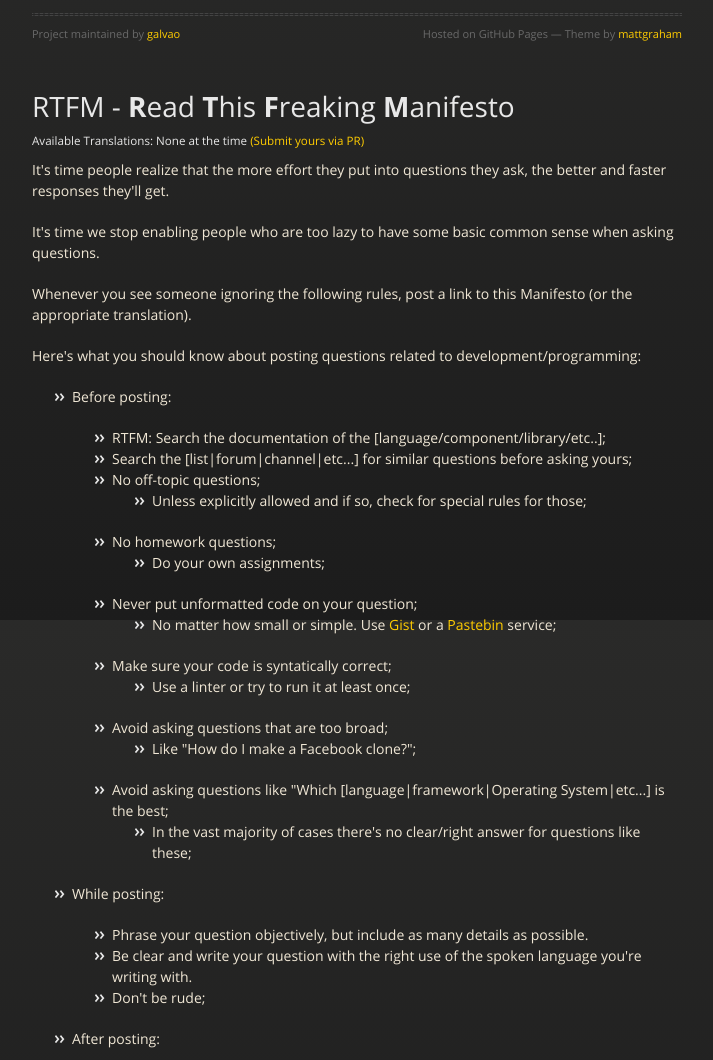
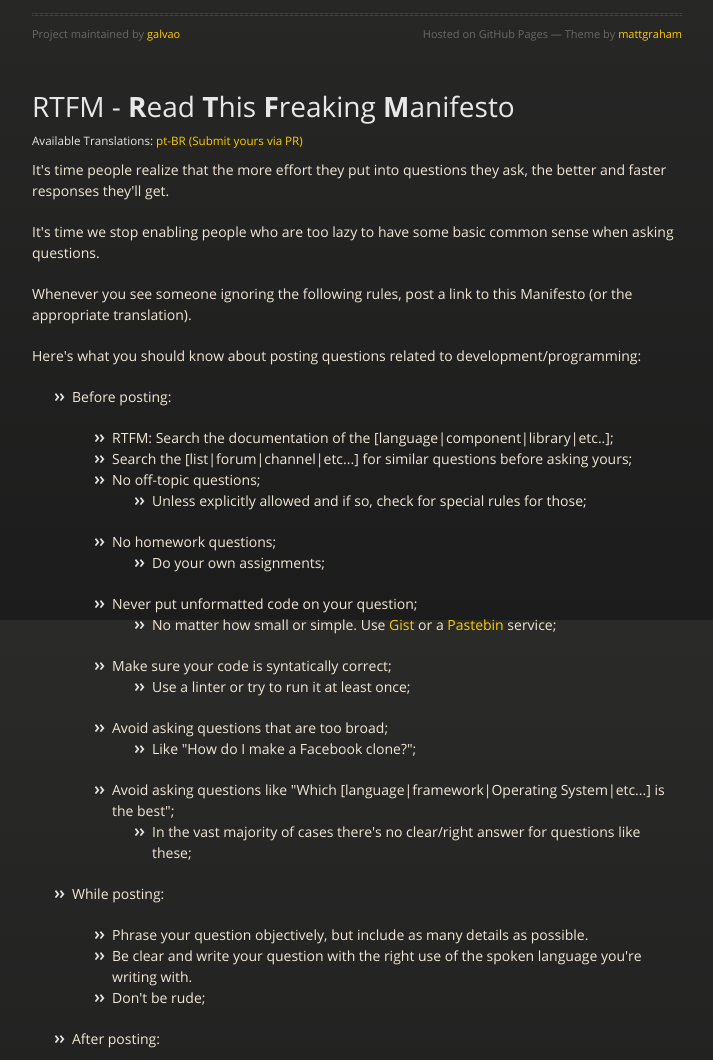
Before and after one commit to galvao/RTFM, a plain HTML site: page index.html in a window 1280 px wide. Shown: the part 180-1240 px from the top of the page, without its empty margins (283-996 px from the left). Drawn offline with nearby package versions, Linux system fonts and the light colour scheme.

```diff
--- a/index.html
+++ b/index.html
@@ -42,7 +42,7 @@
 <a id="rtfm---read-this-freaking-manifesto" class="anchor" href="#rtfm---read-this-freaking-manifesto" aria-hidden="true"><span class="octicon octicon-link"></span></a>RTFM - <strong>R</strong>ead <strong>T</strong>his <strong>F</strong>reaking <strong>M</strong>anifesto</h1>
 
 <h5>
-<a id="available-translations-none-at-the-time-submit-yours-via-pr" class="anchor" href="#available-translations-none-at-the-time-submit-yours-via-pr" aria-hidden="true"><span class="octicon octicon-link"></span></a>Available Translations: None at the time <a href="https://github.com/galvao/RTFM">(Submit yours via PR)</a>
+<a id="available-translations-pt-br-submit-yours-via-pr" class="anchor" href="#available-translations-pt-br-submit-yours-via-pr" aria-hidden="true"><span class="octicon octicon-link"></span></a>Available Translations: <a href="https://github.com/galvao/RTFM/tree/master/pt/BR">pt-BR</a> <a href="https://github.com/galvao/RTFM">(Submit yours via PR)</a>
 </h5>
 
 <p>It's time people realize that the more effort they put into questions they ask, the better and faster responses they'll get.</p>
@@ -58,7 +58,7 @@
 <p>Before posting:</p>
 
 <ul>
-<li>RTFM: Search the documentation of the [language/component/library/etc..];</li>
+<li>RTFM: Search the documentation of the [language|component|library|etc..];</li>
 <li>Search the [list|forum|channel|etc...] for similar questions before asking yours;</li>
 <li>No off-topic questions;
 
@@ -90,7 +90,7 @@
 <li>Like "How do I make a Facebook clone?";</li>
 </ul>
 </li>
-<li>Avoid asking questions like "Which [language|framework|Operating System|etc...] is the best;
+<li>Avoid asking questions like "Which [language|framework|Operating System|etc...] is the best";
 
 <ul>
 <li>In the vast majority of cases there's no clear/right answer for questions like these;</li>
```
Also changed, not shown: params.json (+1 -1 lines).
